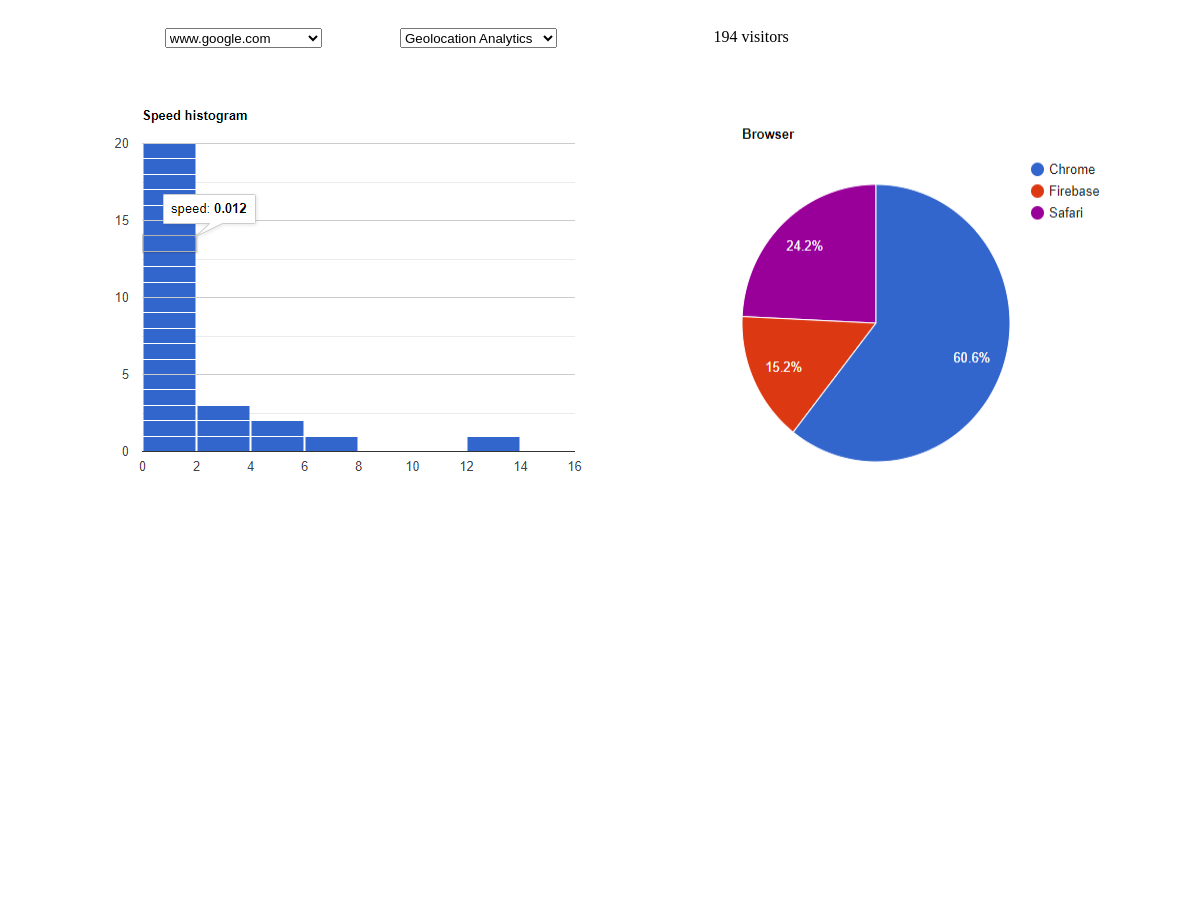
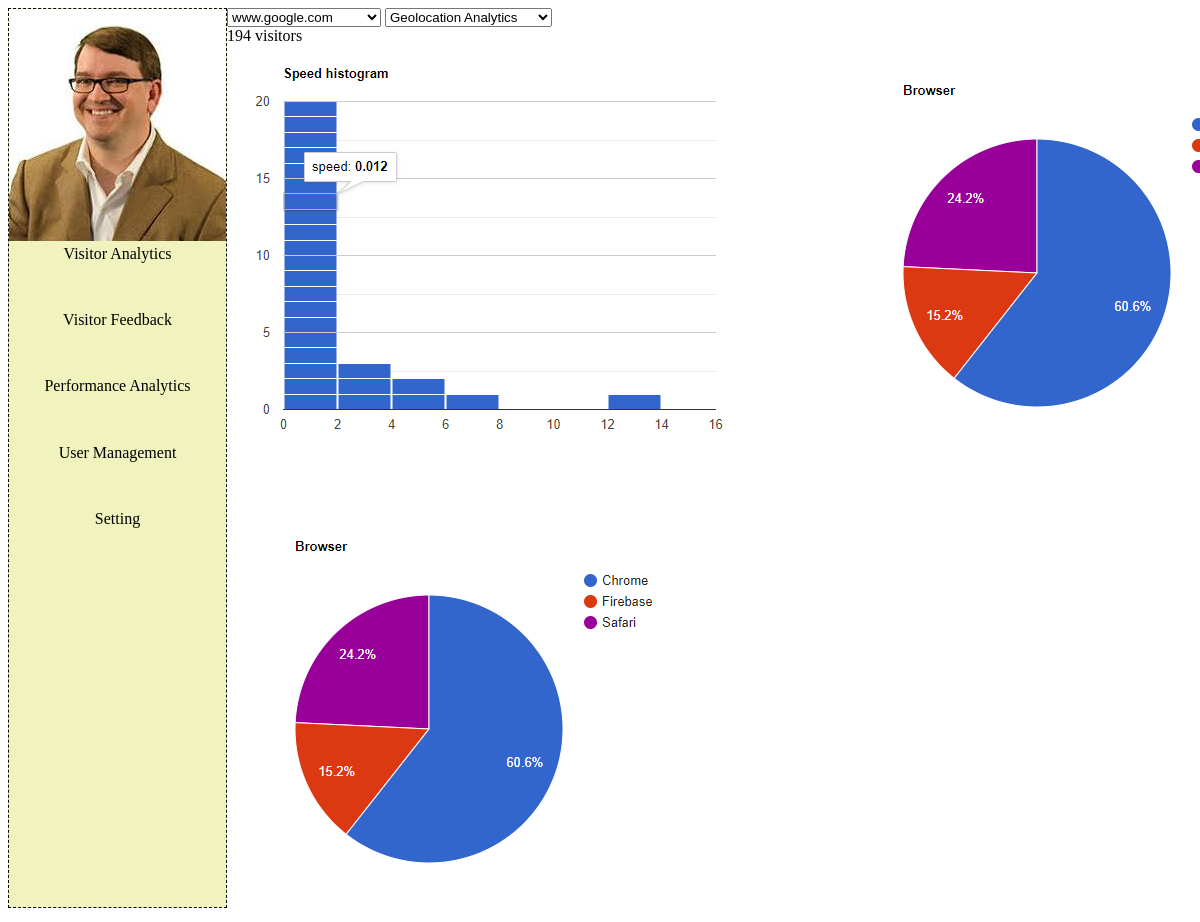
Before and after one commit to jig099/sonarlit, an Electron app: page app/html/VisitorAnalytics.html in a window 800 px wide. Shown: the top 922 px of the page, 1200 px wide, since content can reach past the window. Before the commit the page ends 800 px from the top, so only its background shows below. Drawn offline with Linux system fonts and the light colour scheme.

Commit message:
Finished Combining graph-area and main-frame

```diff
--- a/app/components/frame.js
+++ b/app/components/frame.js
@@ -105,7 +105,3 @@ class MainFrame extends HTMLElement{
     }
 }
 customElements.define('main-frame', MainFrame);
-<<<<<<< HEAD
-=======
-
->>>>>>> 4f9384f0ed272f1b5853aa6a0359f4ef0ff9e8f4
--- a/app/components/graphArea.js
+++ b/app/components/graphArea.js
@@ -7,7 +7,9 @@ To use this component, first call
 
 to import this file into the html file, then inject all images wanted to show on the page, specify the slot attribute like the following:
 
-    <img src="..." slot="graphArea">
+    <graph-area>
+        <img src="..." slot="graphArea">
+    </graph-area>
 */
 let tmpl= `
 <template id='mainTmpl'>
--- a/app/html/VisitorAnalytics.html
+++ b/app/html/VisitorAnalytics.html
@@ -30,13 +30,24 @@
             display:flex
         }
 
+        #dpd_ctnr{
+            width:100%;
+        }
+
+        #mainArea{
+            display:flex;
+            flex-direction:column;
+        }
+
     </style>
 </head>
 <body>
     <script type="module" src="../components/frame.js"> </script>
+    <script type="module" src="../components/graphArea.js"></script>
     <main-frame>
         <div slot="mainArea" id="mainArea" name="mainAreaContainer">
 
+            <div id="dpd_ctnr">
                 <select id='website_dpd'>
                     <option>www.google.com</option>
                     <option>www.yahoo.com</option>
@@ -46,13 +57,16 @@
                     <option>Geolocation Analytics</option>
                     <option>Website Traffic Analytics</option>
                 </select>
+            </div>
             <div id="visitor_amt">
                 194 visitors
             </div>
-            <div id="graph_area">
-                <img src="../asset/pic/barplot_mockup.png">
-                <img src="../asset/pic/pie_plot_mockup.png"
-            </div>
+            <graph-area>
+                <img slot="graphArea" src="../asset/pic/barplot_mockup.png">
+                <img slot="graphArea" src="../asset/pic/pie_plot_mockup.png">
+                <img slot="graphArea" src="../asset/pic/pie_plot_mockup.png">
+                <img slot="graphArea" src="../asset/pic/pie_plot_mockup.png">
+            </graph-area>
         </div>
     </main-frame>
 
```
Lines whose indentation alone changed are shown as unchanged.
